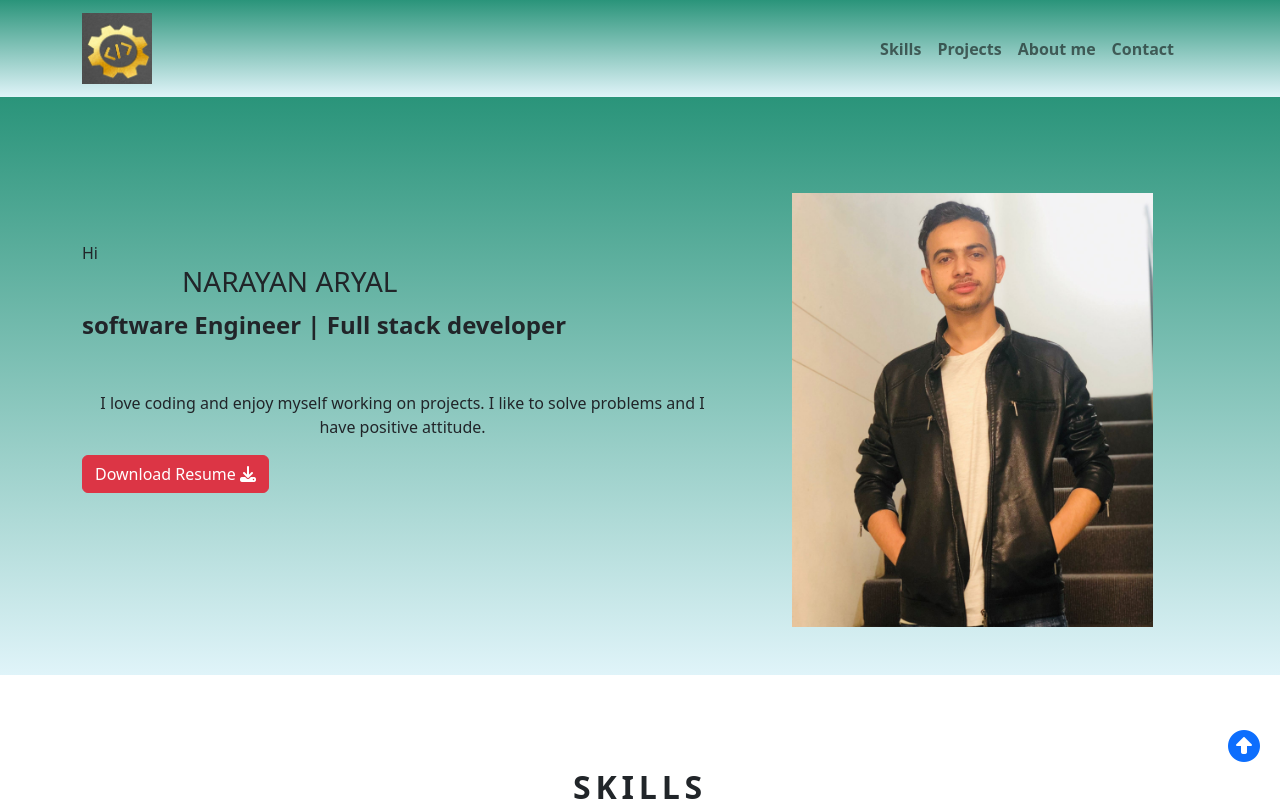
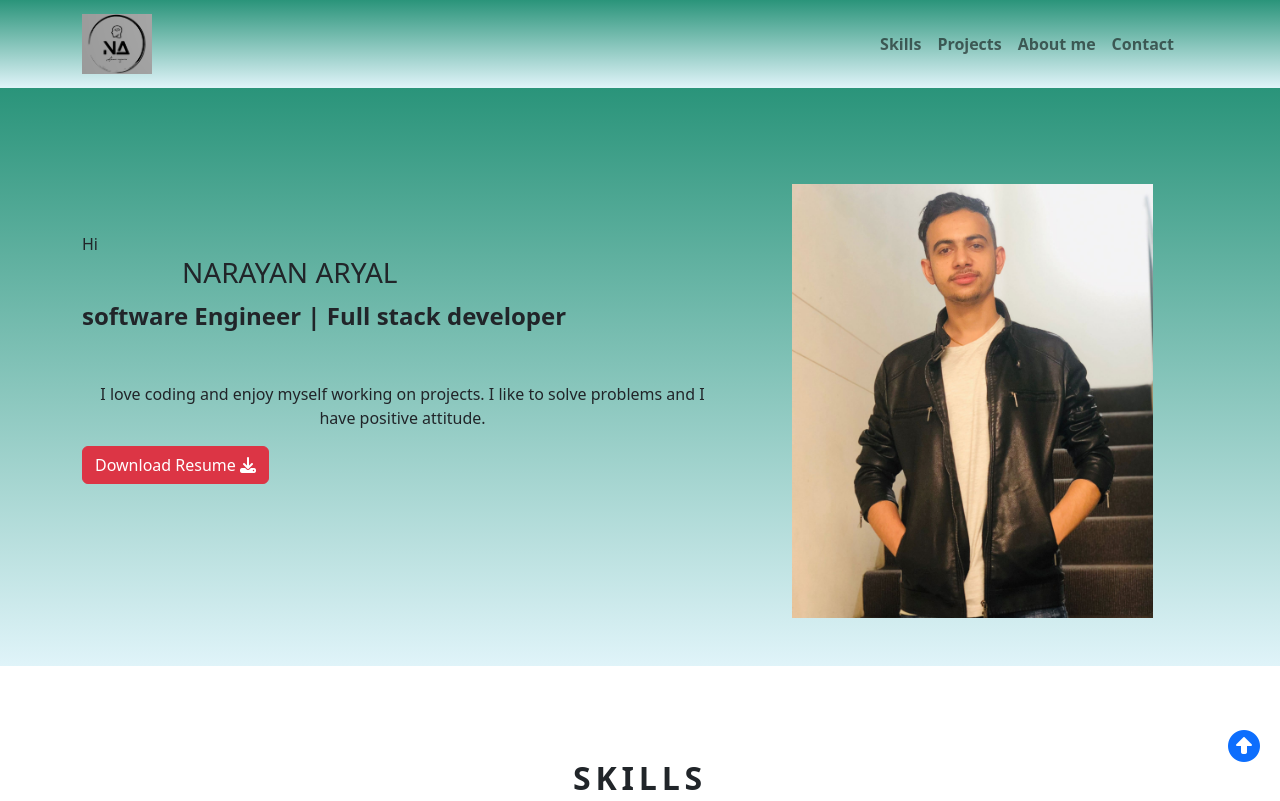
Before and after one commit to Emprcode/My_Portfolio, a React (Create React App) app: page / in a window 1280 px wide. Shown: the top 801 px of the page. Built offline with nearby package versions, Linux system fonts and the light colour scheme.

Commit message:
logo changed

```diff
--- a/src/components/TopNav.js
+++ b/src/components/TopNav.js
@@ -1,5 +1,5 @@
 import React from 'react'
-import img from '../assets/img1.png'
+import logo from '../assets/logo.png'
 import Container from 'react-bootstrap/Container';
 import Nav from 'react-bootstrap/Nav';
 import Navbar from 'react-bootstrap/Navbar';
@@ -9,7 +9,7 @@ export const TopNav = () => {
   return (
     <Navbar  expand="lg" id="navbar" className= "nav-bar" collapseOnSelect>
     <Container>
-      <Navbar.Brand href="#home"> <img src={img} alt="logo" width="70px"/></Navbar.Brand>
+      <Navbar.Brand href="#home"> <img src={logo} alt="logo" width="70px"/></Navbar.Brand>
       <Navbar.Toggle aria-controls="basic-navbar-nav" />
       <Navbar.Collapse id="basic-navbar-nav">
         <Nav className="ms-auto p-3 fw-bold mobile-navbar " >
```
Also changed, not shown: src/assets/logo.png (added).
